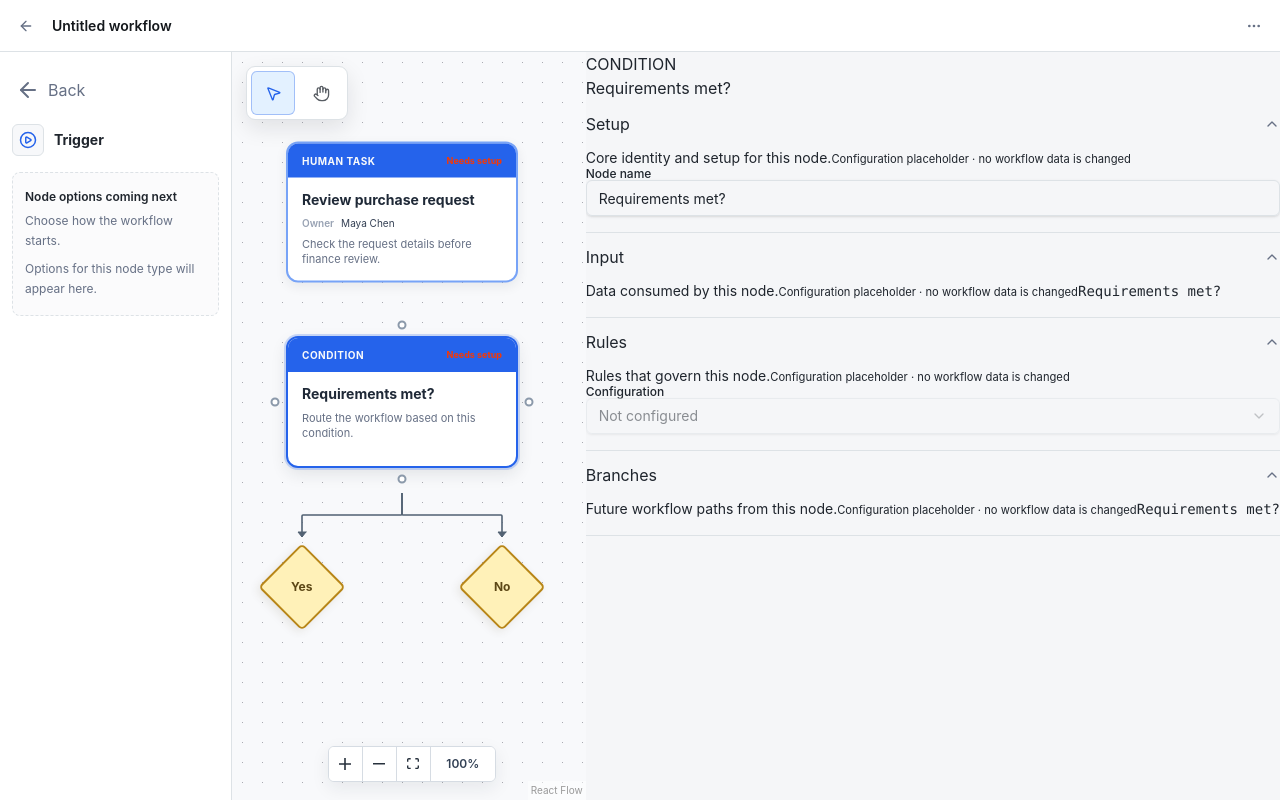
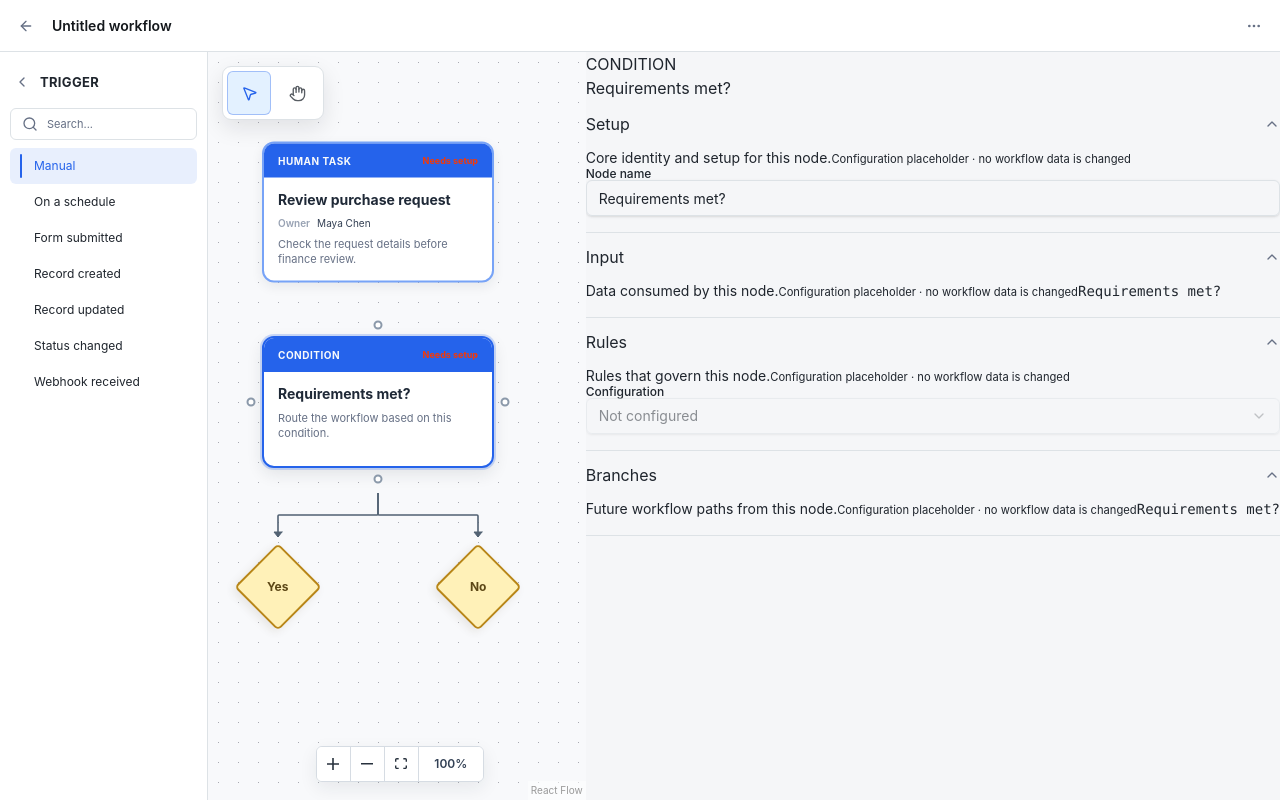
Before and after one commit to garywangda/workflow, a React (Vite) app: page / in a window 1280 px wide. Both pictures are taken after a click on the button "Trigger". Built offline with nearby package versions, Linux system fonts and the light colour scheme.

Commit message:
feat: add compact node navigation presets

```diff
--- a/src/features/workflow-editor/components/library/NodeLibrary.tsx
+++ b/src/features/workflow-editor/components/library/NodeLibrary.tsx
@@ -1,18 +1,28 @@
-import { ArrowLeft } from "lucide-react";
+import { ChevronLeft, Search } from "lucide-react";
 import { useLayoutEffect, useRef, useState } from "react";
 
 import { Button } from "@/components/ui/button";
+import { Input } from "@/components/ui/input";
+import { NODE_LIBRARY_PRESETS } from "@/features/workflow-editor/config/node-library-presets";
 import { WORKFLOW_NODE_TOOLBAR_DEFINITIONS } from "@/features/workflow-editor/config/node-toolbar-definitions";
 import type { WorkflowNodeToolbarType } from "@/features/workflow-editor/types/node-toolbar";
+import { cn } from "@/lib/utils";
 
 export function NodeLibrary() {
   const [selectedType, setSelectedType] = useState<WorkflowNodeToolbarType | null>(null);
+  const [selectedPresetId, setSelectedPresetId] = useState<string | null>(null);
+  const [searchQuery, setSearchQuery] = useState("");
   const selectedTitleRef = useRef<HTMLHeadingElement>(null);
   const toolbarButtonRefs = useRef<Partial<Record<WorkflowNodeToolbarType, HTMLButtonElement | null>>>({});
   const restoreFocusTypeRef = useRef<WorkflowNodeToolbarType | null>(null);
 
   const selectedDefinition = WORKFLOW_NODE_TOOLBAR_DEFINITIONS.find(
     (definition) => definition.type === selectedType,
+  );
+  const selectedPresets = selectedType ? NODE_LIBRARY_PRESETS[selectedType] : [];
+  const normalizedSearchQuery = searchQuery.trim().toLocaleLowerCase();
+  const filteredPresets = selectedPresets.filter((preset) =>
+    preset.label.toLocaleLowerCase().includes(normalizedSearchQuery),
   );
 
   useLayoutEffect(() => {
@@ -29,38 +39,39 @@ export function NodeLibrary() {
   }, [selectedType]);
 
   function openType(type: WorkflowNodeToolbarType) {
+    setSearchQuery("");
+    setSelectedPresetId(NODE_LIBRARY_PRESETS[type][0]?.id ?? null);
     setSelectedType(type);
   }
 
   function returnToFirstLevel() {
     restoreFocusTypeRef.current = selectedType;
+    setSearchQuery("");
+    setSelectedPresetId(null);
     setSelectedType(null);
   }
 
   return (
     <aside
       aria-label="Node toolbar"
-      className="flex min-h-0 w-[232px] shrink-0 flex-col overflow-y-auto border-r border-border bg-panel px-3 pb-6 pt-4"
+      className="flex min-h-0 w-[208px] shrink-0 flex-col overflow-y-auto border-r border-border bg-panel px-2.5 pb-4 pt-3"
     >
       {selectedDefinition ? (
-        <section aria-labelledby="node-toolbar-placeholder-title" className="min-w-0">
+        <section aria-labelledby="node-toolbar-title" className="min-w-0">
+          <div className="mb-2 flex min-w-0 items-center">
             <Button
-            className="-ml-1 mb-3 h-11 px-2 text-xs text-muted-foreground hover:text-foreground"
+              aria-label="Back"
+              className="-ml-1.5 size-9 shrink-0 text-muted-foreground hover:bg-transparent hover:text-foreground"
               onClick={returnToFirstLevel}
+              size="icon"
               type="button"
               variant="ghost"
             >
-            <ArrowLeft aria-hidden="true" />
-            Back
+              <ChevronLeft aria-hidden="true" className="size-4" />
             </Button>
-
-          <div className="mb-4 flex min-w-0 items-center gap-2.5">
-            <span className="grid size-8 shrink-0 place-items-center rounded-md border border-border bg-muted/60 text-primary">
-              <selectedDefinition.icon aria-hidden="true" className="size-[18px]" />
-            </span>
             <h2
-              className="min-w-0 truncate text-sm font-bold text-foreground outline-none"
-              id="node-toolbar-placeholder-title"
+              className="node-library__secondary-title min-w-0 truncate font-bold uppercase tracking-wide text-foreground outline-none"
+              id="node-toolbar-title"
               ref={selectedTitleRef}
               tabIndex={-1}
             >
@@ -68,30 +79,68 @@ export function NodeLibrary() {
             </h2>
           </div>
 
-          <div className="rounded-lg border border-dashed border-border-strong bg-muted/35 px-3 py-4">
-            <p className="text-xs font-semibold text-foreground">Node options coming next</p>
-            <p className="mt-1.5 text-xs leading-5 text-muted-foreground">
-              {selectedDefinition.description}
+          <div className="relative mb-2">
+            <Search
+              aria-hidden="true"
+              className="pointer-events-none absolute left-3 top-1/2 size-4 -translate-y-1/2 text-muted-foreground"
+            />
+            <Input
+              aria-label="Search nodes"
+              className="node-library__search-input h-8 pl-9 shadow-none"
+              onChange={(event) => setSearchQuery(event.target.value)}
+              placeholder="Search..."
+              type="search"
+              value={searchQuery}
+            />
+          </div>
+
+          <ul aria-label={`${selectedDefinition.label} presets`} className="grid gap-0">
+            {filteredPresets.map((preset) => {
+              const isSelected = preset.id === selectedPresetId;
+
+              return (
+                <li key={preset.id}>
+                  <button
+                    aria-pressed={isSelected}
+                    className={cn(
+                      "node-library__preset-button relative flex min-h-9 w-full cursor-pointer items-center rounded-md px-6 text-left font-medium text-secondary-foreground outline-none transition-colors duration-200 hover:bg-muted focus-visible:ring-[3px] focus-visible:ring-ring/45 motion-reduce:transition-none",
+                      isSelected && "bg-primary/10 font-semibold text-primary hover:bg-primary/10",
+                    )}
+                    onClick={() => setSelectedPresetId(preset.id)}
+                    type="button"
+                  >
+                    {isSelected ? (
+                      <span
+                        aria-hidden="true"
+                        className="absolute bottom-1.5 left-2.5 top-1.5 w-0.5 rounded-full bg-primary"
+                      />
+                    ) : null}
+                    <span className="truncate">{preset.label}</span>
+                  </button>
+                </li>
+              );
+            })}
+          </ul>
+
+          {filteredPresets.length === 0 ? (
+            <p className="px-2 py-6 text-center text-xs text-muted-foreground">
+              No nodes found
             </p>
-            <p className="mt-2 text-xs leading-5 text-muted-foreground">
-              Options for this node type will appear here.
-            </p>
-          </div>
+          ) : null}
         </section>
       ) : (
         <>
-          <header className="mx-1 mb-3 flex min-w-0 items-baseline justify-between gap-2">
-            <h2 className="min-w-0 truncate text-sm font-bold text-foreground">Node Toolbar</h2>
-            <span className="shrink-0 text-[10px] font-medium text-muted-foreground">Choose a type</span>
+          <header className="mx-1 mb-2 min-w-0">
+            <h2 className="node-library__primary-title min-w-0 truncate font-bold text-foreground">Node Toolbar</h2>
           </header>
 
-          <nav aria-label="Workflow node types" className="grid gap-1">
+          <nav aria-label="Workflow node types" className="grid gap-0.5">
             {WORKFLOW_NODE_TOOLBAR_DEFINITIONS.map((definition) => {
               const Icon = definition.icon;
 
               return (
                 <Button
-                  className="group h-11 w-full justify-start gap-2.5 px-2 py-2 text-left text-xs font-semibold text-secondary-foreground hover:bg-muted hover:text-foreground focus-visible:ring-focus-ring/45 motion-reduce:transition-none"
+                  className="node-library__toolbar-button group h-10 w-full justify-start gap-2.5 px-1 py-1.5 text-left font-semibold text-secondary-foreground hover:bg-muted hover:text-foreground focus-visible:ring-focus-ring/45 motion-reduce:transition-none"
                   key={definition.type}
                   onClick={() => openType(definition.type)}
                   ref={(element) => {
@@ -100,9 +149,10 @@ export function NodeLibrary() {
                   type="button"
                   variant="ghost"
                 >
-                  <span className="grid size-7 shrink-0 place-items-center rounded-md border border-border bg-muted/60 text-muted-foreground transition-colors group-hover:border-border-strong group-hover:bg-panel group-hover:text-primary motion-reduce:transition-none">
-                    <Icon aria-hidden="true" className="size-[18px]" />
-                  </span>
+                  <Icon
+                    aria-hidden="true"
+                    className="size-[18px] shrink-0 text-muted-foreground transition-colors group-hover:text-primary motion-reduce:transition-none"
+                  />
                   <span className="min-w-0 truncate">{definition.label}</span>
                 </Button>
               );
--- /dev/null
+++ b/src/features/workflow-editor/config/node-library-presets.ts
@@ -0,0 +1,58 @@
+import type { WorkflowNodeToolbarType } from "@/features/workflow-editor/types/node-toolbar";
+
+export interface NodeLibraryPresetDefinition {
+  id: string;
+  label: string;
+}
+
+export const NODE_LIBRARY_PRESETS = {
+  trigger: [
+    { id: "manual", label: "Manual" },
+    { id: "schedule", label: "On a schedule" },
+    { id: "formSubmitted", label: "Form submitted" },
+    { id: "recordCreated", label: "Record created" },
+    { id: "recordUpdated", label: "Record updated" },
+    { id: "statusChanged", label: "Status changed" },
+    { id: "webhookReceived", label: "Webhook received" },
+  ],
+  humanTask: [
+    { id: "completeTask", label: "Complete a task" },
+    { id: "fillForm", label: "Fill out a form" },
+    { id: "uploadDocuments", label: "Upload documents" },
+    { id: "reviewInformation", label: "Review information" },
+    { id: "completeChecklist", label: "Complete checklist" },
+  ],
+  approval: [
+    { id: "singleApprover", label: "Single approver" },
+    { id: "anyApprover", label: "Any approver" },
+    { id: "allApprovers", label: "All approvers" },
+  ],
+  action: [
+    { id: "sendEmail", label: "Send email" },
+    { id: "sendMessage", label: "Send message" },
+    { id: "createRecord", label: "Create record" },
+    { id: "updateRecord", label: "Update record" },
+    { id: "createExternalTask", label: "Create task in another system" },
+    { id: "generateDocument", label: "Generate document" },
+    { id: "httpRequest", label: "HTTP request" },
+  ],
+  logic: [
+    { id: "ifElse", label: "If / Else" },
+    { id: "switch", label: "Switch" },
+    { id: "parallel", label: "Parallel" },
+    { id: "merge", label: "Merge" },
+  ],
+  wait: [
+    { id: "duration", label: "For a duration" },
+    { id: "dateTime", label: "Until date or time" },
+    { id: "recordDate", label: "Until record date" },
+    { id: "event", label: "For an event" },
+    { id: "condition", label: "Until condition" },
+  ],
+  end: [
+    { id: "success", label: "Success" },
+    { id: "rejected", label: "Rejected" },
+    { id: "cancelled", label: "Cancelled" },
+    { id: "failed", label: "Failed" },
+  ],
+} satisfies Record<WorkflowNodeToolbarType, readonly NodeLibraryPresetDefinition[]>;
--- a/src/features/workflow-editor/styles/workflow-editor.css
+++ b/src/features/workflow-editor/styles/workflow-editor.css
@@ -27,4 +27,10 @@
 .editor-tools__button { width: 44px; height: 44px; color: var(--muted-foreground); }
 .editor-tools__button:hover { color: var(--foreground); }
 .editor-tools__button[data-active="true"] { border: 1px solid color-mix(in oklab, var(--primary) 35%, transparent); background: var(--accent); color: var(--primary); }
+
+.node-library__primary-title { font-size: 15px; line-height: 1.3; }
+.node-library__secondary-title { font-size: 13px; line-height: 1.3; }
+.node-library__toolbar-button { font-size: 12px; }
+.node-library__preset-button { font-size: 12px; }
+.node-library__search-input { font-size: 11px; }
 .editor-tools-panel.react-flow__panel { margin: 14px; }
```
Also changed, not shown: src/features/workflow-editor/config/node-toolbar-definitions.ts (+17 -8 lines), 1 other file (tests, documents, lock files or other folders). Lines whose indentation alone changed are shown as unchanged.
